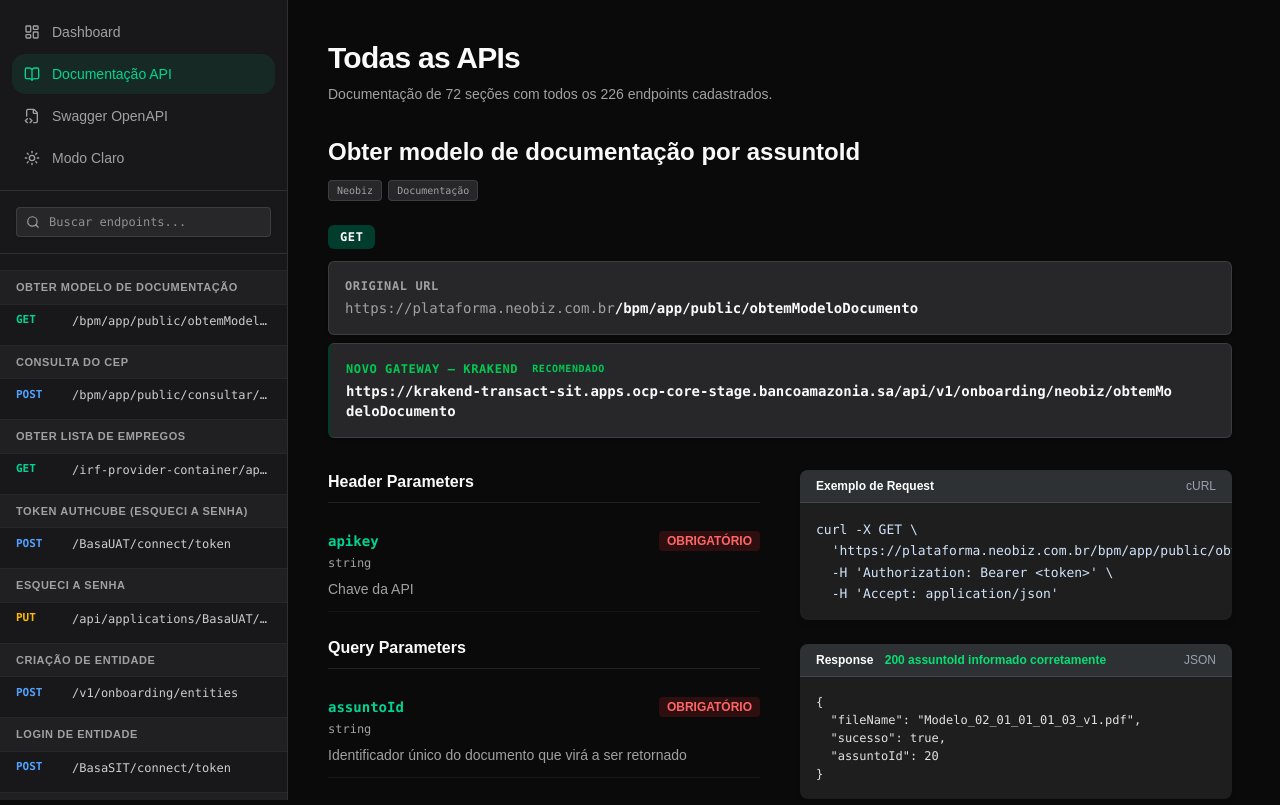
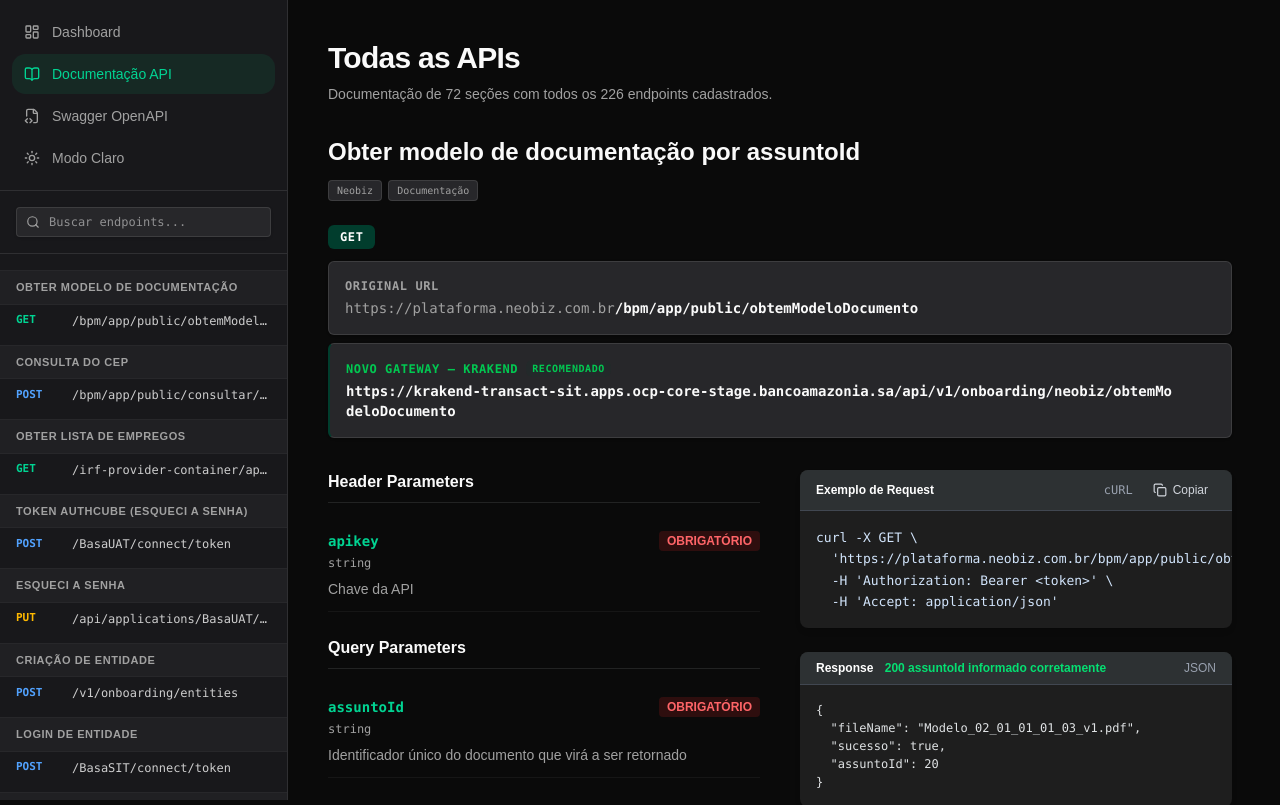
Before and after one commit to DeskcorpGit/apis-description, a React (Vite) app: page /apis in a window 1280 px wide. Shown: the top 805 px of the page. Built offline with nearby package versions, Linux system fonts and the light colour scheme.

Commit message:
feat: add EndpointRequestExample component to display and copy cURL request examples

```diff
--- a/src/components/api-documentation/endpoint-section/EndpointRequestExample.tsx
+++ b/src/components/api-documentation/endpoint-section/EndpointRequestExample.tsx
@@ -1,3 +1,7 @@
+import { useState, useCallback } from "react";
+import { Copy, CheckCircle2 } from "lucide-react";
+import { cn } from "@/lib/utils";
+
 interface EndpointRequestExampleProps {
   method: string;
   baseUrl?: string;
@@ -25,6 +29,17 @@
   path,
   hasBodyParams,
 }: EndpointRequestExampleProps) {
+  const [copied, setCopied] = useState(false);
+
+  const curlText = buildCurlExample(method, baseUrl, path, hasBodyParams);
+
+  const handleCopy = useCallback(() => {
+    navigator.clipboard.writeText(curlText).then(() => {
+      setCopied(true);
+      setTimeout(() => setCopied(false), 2000);
+    });
+  }, [curlText]);
+
   return (
     <div>
       <div className="bg-[#1E1E1E] rounded-md shadow-md overflow-hidden flex flex-col">
@@ -32,11 +47,36 @@
           <span className="text-white text-xs font-semibold">
             Exemplo de Request
           </span>
-          <span className="text-gray-400 text-xs">cURL</span>
+          <div className="flex items-center gap-3">
+            <span className="text-gray-400 text-xs font-mono">cURL</span>
+            <button
+              onClick={handleCopy}
+              className={cn(
+                "flex items-center gap-1.5 px-2 py-1 rounded text-xs font-medium transition-all duration-200 cursor-pointer select-none",
+                copied
+                  ? "bg-emerald-500/20 text-emerald-400 border border-emerald-500/30"
+                  : "text-gray-300 hover:text-white hover:bg-white/10 active:scale-95"
+              )}
+              title="Copiar cURL"
+              aria-label="Copiar cURL"
+            >
+              {copied ? (
+                <>
+                  <CheckCircle2 className="size-3.5 text-emerald-400" />
+                  <span>Copiado!</span>
+                </>
+              ) : (
+                <>
+                  <Copy className="size-3.5" />
+                  <span>Copiar</span>
+                </>
+              )}
+            </button>
+          </div>
         </div>
         <div className="p-4 overflow-x-auto code-scroll">
           <pre className="font-mono text-[13px] text-[#d1e4fb] leading-relaxed whitespace-pre">
-            {buildCurlExample(method, baseUrl, path, hasBodyParams)}
+            {curlText}
           </pre>
         </div>
       </div>
```
